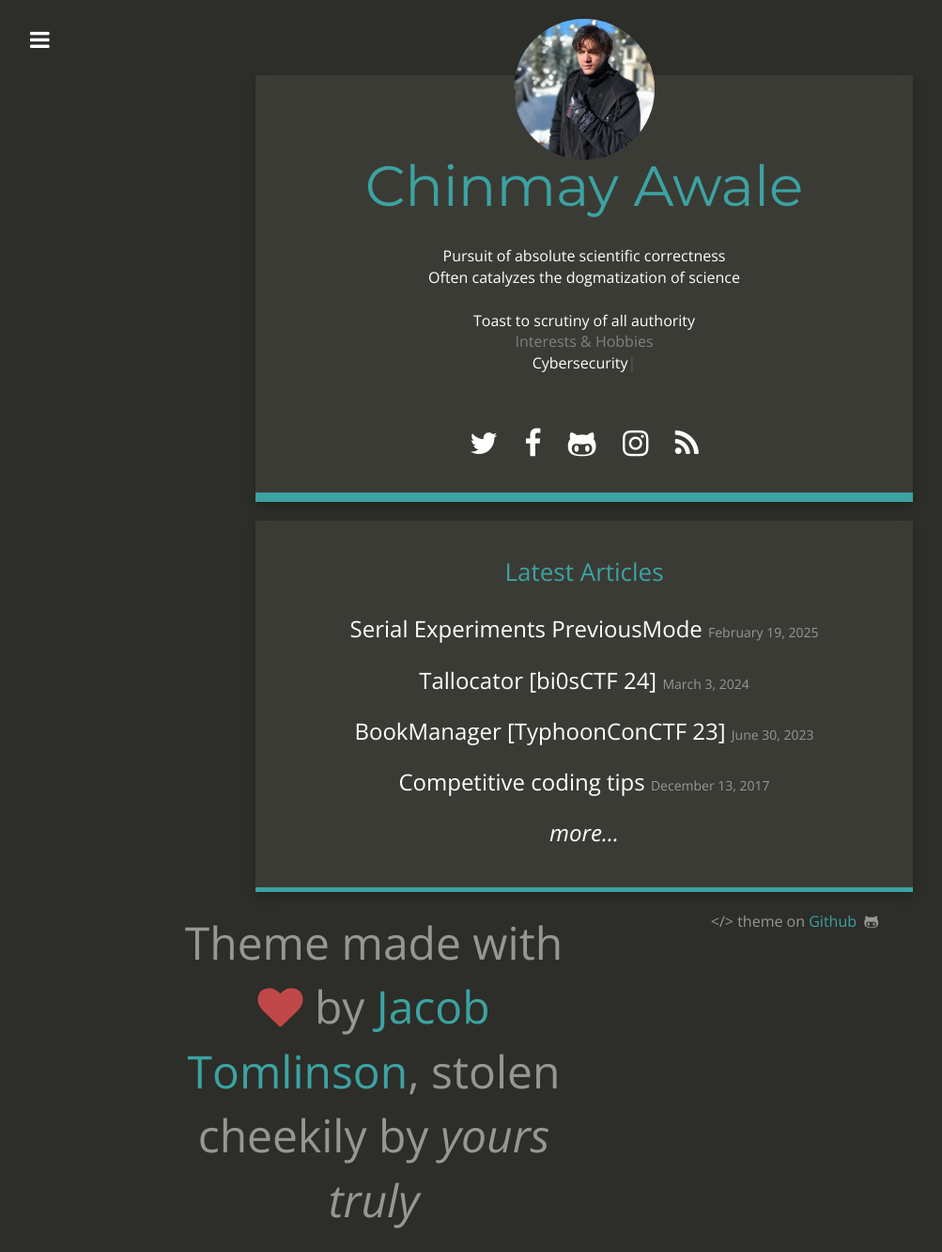
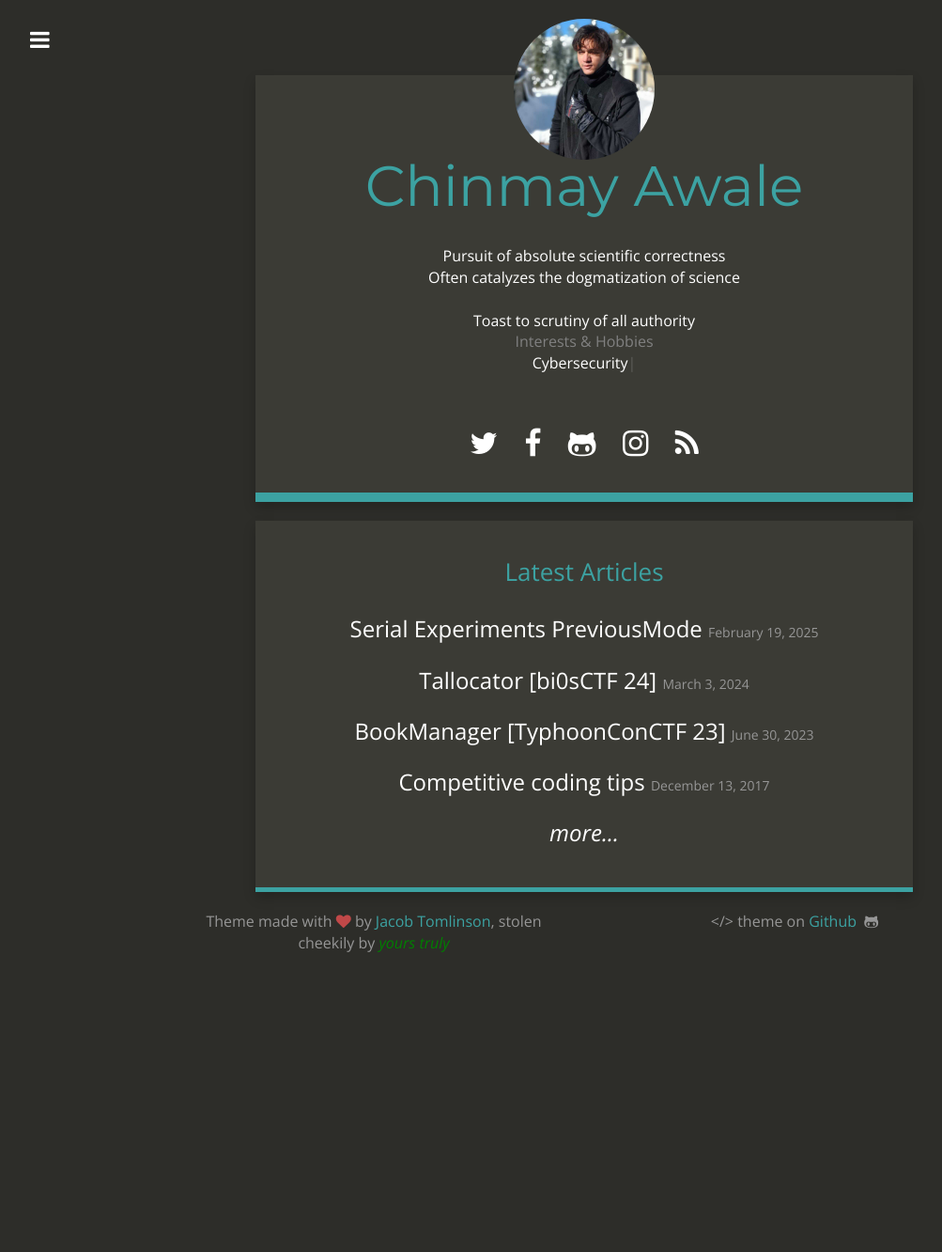
Before and after one commit to Owl-A/owl-a.github.io, a Jekyll site: the page built from index.html, in a window 1280 px wide. Shown: the whole page at 94% size, without its empty margins (18-1021 px from the left). Built offline with Jekyll 4.4.1, drawn with Linux system fonts in a browser that asks for light colours; nearby versions of some CDN libraries; after the commit the page ends 1034 px from its top, so only the background shows below that.

Commit message:
minor corrections

```diff
--- a/_config.yml
+++ b/_config.yml
@@ -38,7 +38,7 @@ xing_link:
 facebook_link: https://www.facebook.com/chinmay.awale
 
 # Footer
-footer_left: "<font size=\"11pt\">Theme made with <i class=\"fa fa-heart\"></i> by <a href=\"https://twitter.com/_JacobTomlinson\">Jacob Tomlinson</a>, stolen cheekily by <i>yours truly</i></font>"
+footer_left: "<font size=\"3pt\">Theme made with <i class=\"fa fa-heart\"></i> by <a href=\"https://twitter.com/_JacobTomlinson\">Jacob Tomlinson</a>, stolen cheekily by <font color=\"green\"><i>yours truly</i></font></font>"
 footer_right: "&lt;/&gt; theme on <a href=\"https://github.com/jacobtomlinson/carte-noire\">Github</a> &nbsp;<i class=\"fa fa-github-alt\"></i>"
 
 # Build settings
```
